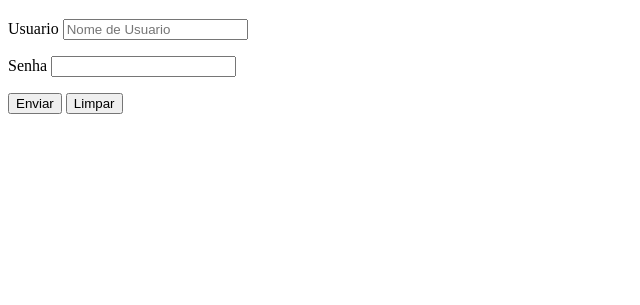
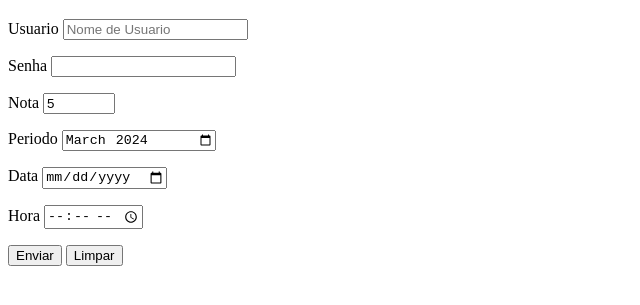
Before and after one commit to jerlyssonm/html-css, a plain HTML site: page exercicios/ex025/index.html in a window 1280 px wide. Shown: the part 61-366 px from the top of the page, without its empty margins (0-640 px from the left). Drawn offline with Linux system fonts and the light colour scheme.

Commit message:
testando elementos

```diff
--- a/exercicios/ex025/index.html
+++ b/exercicios/ex025/index.html
@@ -15,6 +15,23 @@
         <p>
             <label for="isenha">Senha</label>
             <input type="password" name="senha" id="isenha" required minlength="8" maxlength="20" autocomplete="current-password">
+
+        </p>
+        <p>
+            <label for="inota">Nota</label>
+            <input type="number" name="nota" id="inota" min="0" max="10" value="5" step="0.1">
+        </p>
+        <p>
+            <label for="imes">Periodo</label>
+            <input type="month" name="mes" id="imes" value="2024-03">
+        </p>
+        <p>
+            <label for="idia">Data</label>
+            <input type="date" name="dia" id="idia">
+        </p>
+        <p>
+            <label for="ihora">Hora</label>
+            <input type="time" name="hora" id="ihora">
         </p>
         <p>
             <input type="submit" value="Enviar">
```
